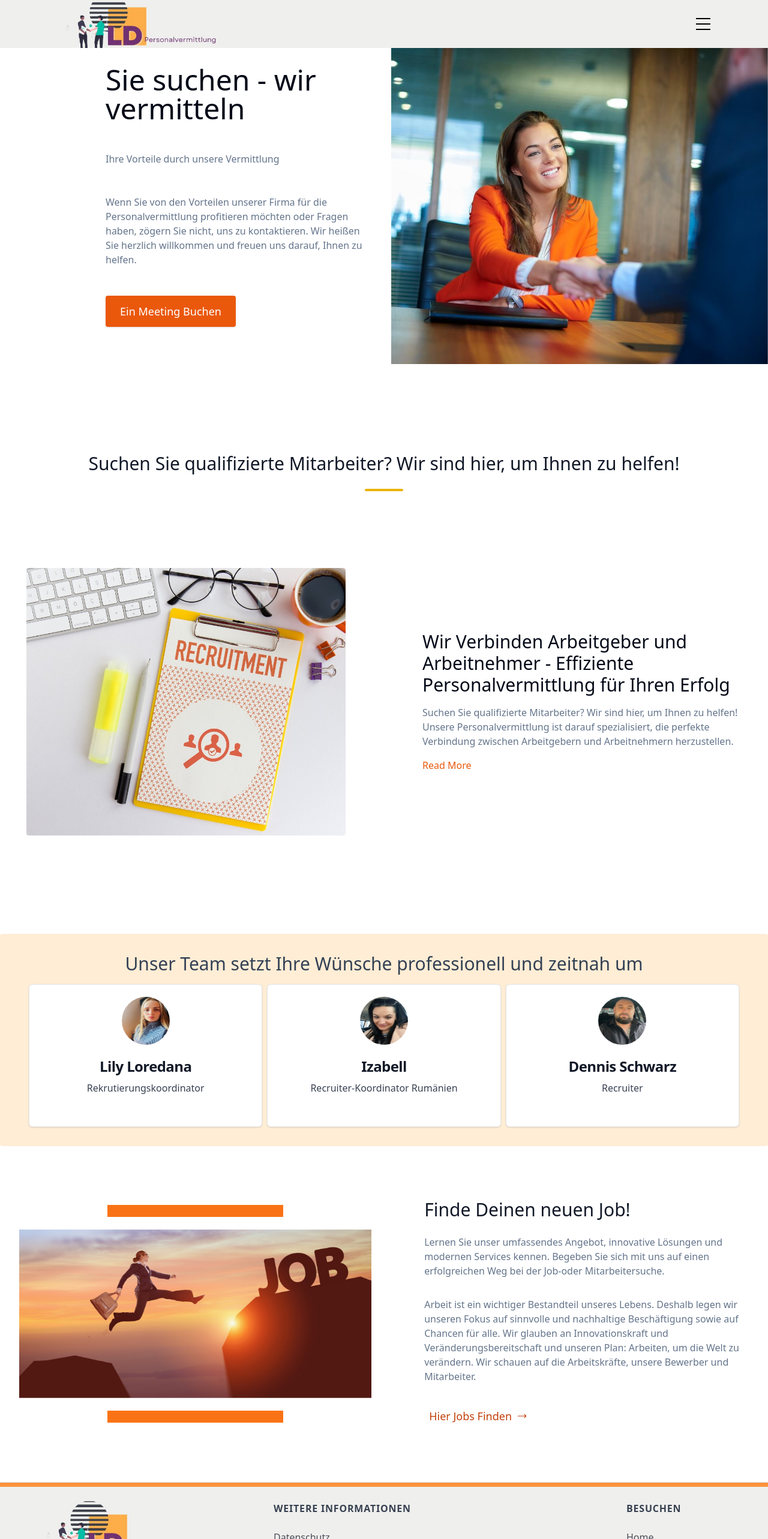
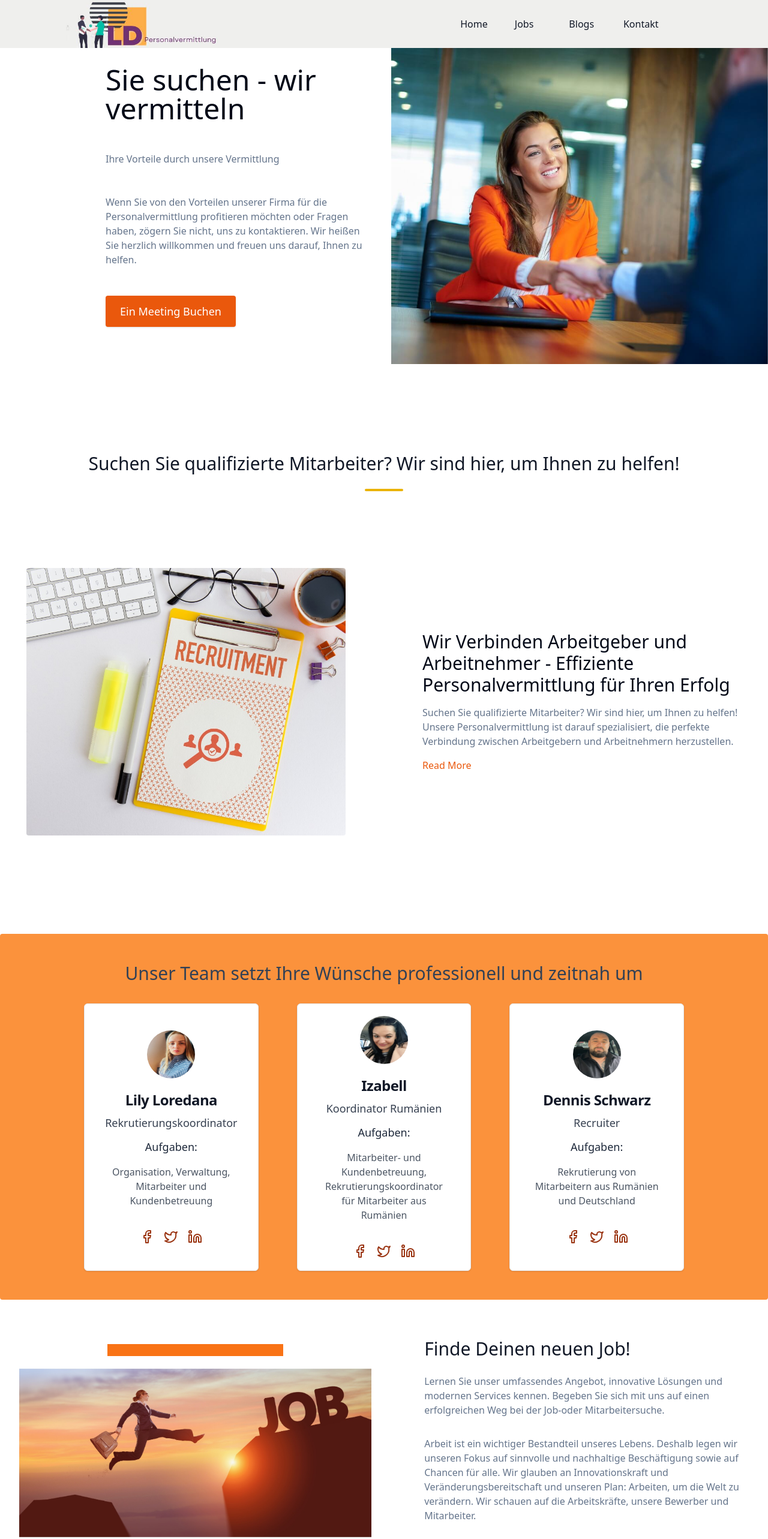
Before and after one commit to 369webforall/job-site, a Next.js app: page / in a window 1280 px wide. Shown: the top 2566 px of the page at 60% size. Built offline with nearby package versions, Linux system fonts and the light colour scheme.

Commit message:
fix card

```diff
--- a/components/AboutSection.jsx
+++ b/components/AboutSection.jsx
@@ -5,7 +5,7 @@ import { HiArrowLongRight } from 'react-icons/hi2';
 import Link from 'next/link';
 const AboutSection = () => {
   return (
-    <section className="relative text-gray-800 lg:py-12">
+    <section className="relative text-gray-800 lg:py-6">
       <div className="w-full lg:container mx-auto  px-1 py-10 flex flex-col  lg:flex-row items-center justify-between gap-10">
         <div className="relative py-4 flex items-center justify-center w-full md:w-1/2">
           <div className="relative">
--- a/components/EmployeeSection.jsx
+++ b/components/EmployeeSection.jsx
@@ -3,8 +3,11 @@ import React from "react";
 import { Avatar, AvatarFallback, AvatarImage } from "../components/ui/avatar";
 
 import { employeeData } from "../constants/index";
+import { Facebook, Twitter, Linkedin } from 'lucide-react';
 
-const EmployeeCard = ({ name, jobTitle, imageUrl }) => {
+
+
+const EmployeeCard = ({ name, jobTitle, imageUrl, task }) => {
   return (
     <div className="w-full rounded-md border border-gray-200 bg-white p-5 shadow flex items-center justify-center flex-col">
       <Avatar>
@@ -16,7 +19,14 @@ const EmployeeCard = ({ name, jobTitle, imageUrl }) => {
           {name}
         </h5>
 
-        <p className="mb-3 font-normal text-gray-700">{jobTitle}</p>
+        <p className="mb-3 font-normal text-gray-700 text-lg">{jobTitle}</p>
+        <p className="text-lg text-slate-800 mb-4">Aufgaben:</p>
+        <p className="text-gray-600 text-md mb-4">{task}</p>
+      </div>
+      <div className="flex items-center justify-center gap-4">
+<Facebook className="text-orange-800" />
+<Twitter className="text-orange-800"/>
+<Linkedin className="text-orange-800"/>
       </div>
     </div>
   );
@@ -24,18 +34,19 @@ const EmployeeCard = ({ name, jobTitle, imageUrl }) => {
 
 const EmployeeSection = () => {
   return (
-    <div className="px-4 py-8 bg-orange-100 rounded-sm">
+    <div className="px-4 py-6 md:py-12 bg-orange-400 rounded-sm">
       <div className="container mx-auto">
-      <h2 className="text-lg md:text-3xl font-thin mb-4 text-center font-roboto text-slate-700">
+      <h2 className="text-lg md:text-3xl font-thin mb-8 text-center font-roboto text-slate-700">
         Unser Team setzt Ihre Wünsche professionell und zeitnah um
       </h2>
-      <div className="grid grid-cols-1 md:grid-cols-3 gap-2">
+      <div className="max-w-[1000px] mx-auto grid grid-cols-1 md:grid-cols-3 gap-16">
         {employeeData.map((employee) => (
           <EmployeeCard
             key={employee.id}
             name={employee.name}
             jobTitle={employee.title}
             imageUrl={employee.img}
+            task={employee.task}
           />
         ))}
       </div>
--- a/components/Navbar.jsx
+++ b/components/Navbar.jsx
@@ -1,6 +1,6 @@
-'use client';
+'use client'
 import { useRef, useState } from 'react';
-import React from 'react';
+import React, { useEffect } from 'react'; // Add useEffect import
 import Logo from './Logo';
 import NavLinks from './NavLinks';
 import Link from 'next/link';
@@ -10,6 +10,17 @@ import { MdOutlineClose } from 'react-icons/md';
 const Navbar = () => {
   const ref = useRef();
   const [showMenu, setShowMenu] = useState(false);
+  const [isMobile, setIsMobile] = useState(false); // Add state for mobile detection
+
+  useEffect(() => { // Add useEffect hook to detect screen size on mount
+    const handleResize = () => {
+      setIsMobile(window.innerWidth <= 768); // Set breakpoint according to your design
+    };
+    handleResize(); // Call it initially
+    window.addEventListener('resize', handleResize); // Add event listener
+    return () => window.removeEventListener('resize', handleResize); // Clean up
+  }, []);
+
   const handleScroll = (e) => {
     setShowMenu(false);
     const href = e.currentTarget.href;
@@ -32,28 +43,33 @@ const Navbar = () => {
       setShowMenu(false);
     }
   }
+
   return (
-    <header className="px-4 w-full shadow-navbarShadow h-18 lg:h-20  sticky top-0 z-50 bg-[#EFEFED] flex justify-between items-center">
+    <header className="px-4 w-full shadow-navbarShadow h-18 lg:h-20 sticky top-0 z-50 bg-[#EFEFED] flex justify-between items-center">
       <div className="w-full px-5 md:px-6 lg:px-20 h-full mx-auto py-1 flex items-center justify-between">
         <Logo />
-        <div className="hidden mdl:inline-flex items-center flex-1 justify-end">
+        {!isMobile && ( // Render desktop navbar when not on mobile
+          <div className="hidden md:inline-flex items-center flex-1 justify-end">
             <nav className="grid grid-cols-5 gap-10">
               <NavLinks handleScroll={handleScroll} />
             </nav>
           </div>
+        )}
         {/* small icon */}
+        {isMobile && ( // Render hamburger menu on mobile
           <div
             onClick={() => setShowMenu(true)}
-          className="w-6 h-5 flex flex-col justify-between items-center mdl:hidden text-4xl text-gray-900 cursor-pointer overflow-hidden group"
+            className="w-6 h-5 flex flex-col justify-between items-center md:hidden text-4xl text-gray-900 cursor-pointer overflow-hidden group"
           >
             <span className="w-full h-[2px] bg-black inline-flex transform group-hover:translate-x-2 transition-all ease-in-out duration-300"></span>
             <span className="w-full h-[2px] bg-black inline-flex transform group-hover:translate-x-0 transition-all ease-in-out duration-300"></span>
             <span className="w-full h-[2px] bg-black inline-flex transform group-hover:translate-x-3 transition-all ease-in-out duration-300"></span>
           </div>
-        {showMenu && (
+        )}
+        {showMenu && isMobile && ( // Render mobile menu when showMenu is true and on mobile
           <div
             ref={(node) => (ref.current = node)}
-            className="absolute mdl:hidden top-0 right-0 w-full h-screen bg-[#EFEFED] bg-opacity-50 flex flex-col items-end"
+            className="absolute md:hidden top-0 right-0 w-full h-screen bg-[#EFEFED] bg-opacity-50 flex flex-col items-end"
           >
             <motion.div className="w-[80%] h-full overflow-y-scroll bg-[#EFEFED] flex flex-col items-center px-4 py-10 relative">
               <MdOutlineClose
--- a/constants/index.js
+++ b/constants/index.js
@@ -49,18 +49,22 @@ export const employeeData = [{
   id:1,
   name:'Lily Loredana',
   title:'Rekrutierungskoordinator',
-  img:'/employee/Lily.jpg'
+  img:'/employee/Lily.jpg',
+  task:'Organisation, Verwaltung, Mitarbeiter und Kundenbetreuung'
 },
 {
   id:2,
   name:'Izabell',
-  title:'Recruiter-Koordinator Rumänien',
-  img:'/employee/Izabell.jpg'
+  title:'Koordinator Rumänien',
+  img:'/employee/Izabell.jpg',
+  task:'Mitarbeiter- und Kundenbetreuung, Rekrutierungskoordinator für Mitarbeiter aus Rumänien'
+
 },
 {
   id:3,
   name:'Dennis Schwarz',
   title:'Recruiter',
-  img:'/employee/Dennis.jpg'
+  img:'/employee/Dennis.jpg',
+  task:'Rekrutierung von Mitarbeitern aus Rumänien und Deutschland'
 }
 ]
```
Lines whose indentation alone changed are shown as unchanged.
